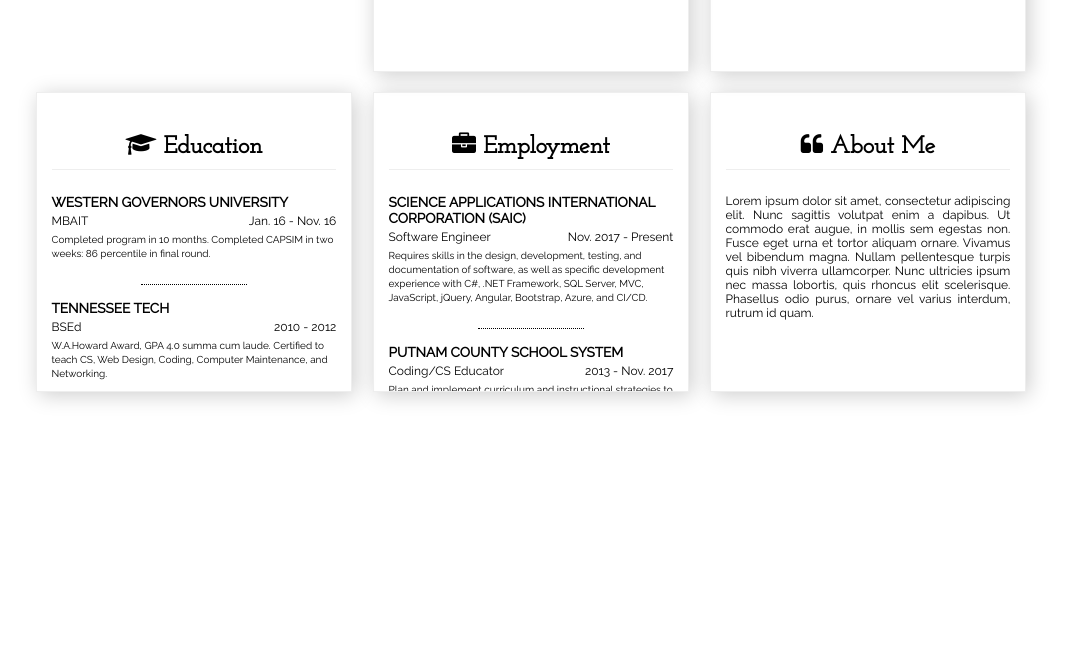
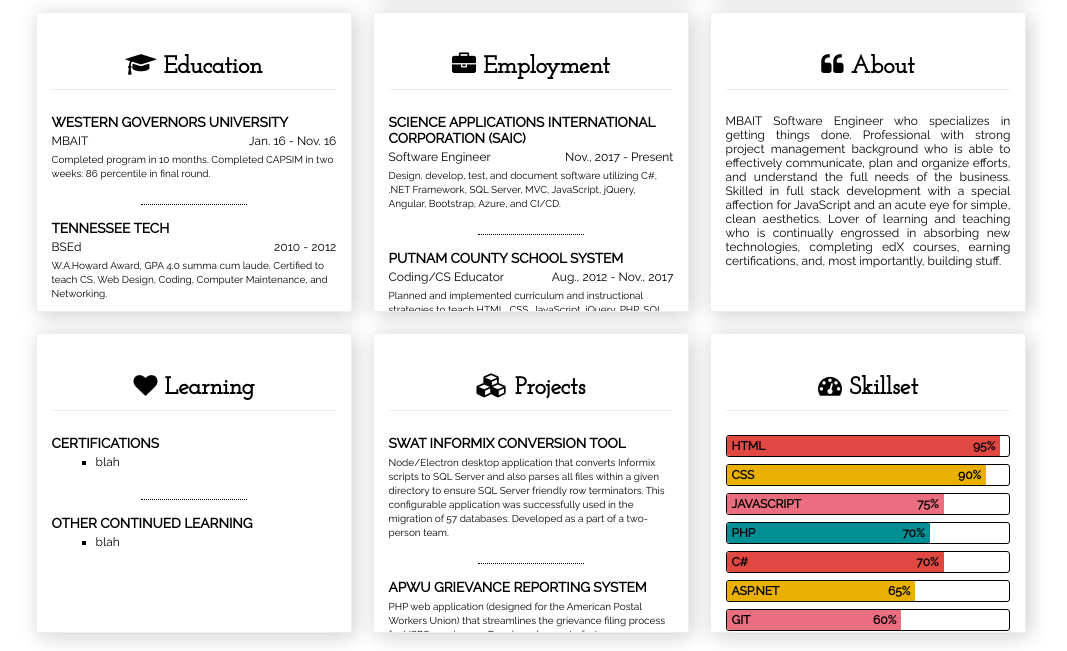
Before and after one commit to jWatsonDev/jWatsonDev.github.io, a plain HTML site: page index.html in a window 1280 px wide. Shown: the part 326-977 px from the top of the page, without its empty margins (109-1176 px from the left). Before the commit the page ends 816 px from the top, so only its background shows below. Drawn offline with Linux system fonts and the light colour scheme.

Commit message:
Add 3 more sections

```diff
--- a/index.html
+++ b/index.html
@@ -28,6 +28,7 @@
             <li><span class="desc">Location</span> Tennessee</li>
             <li><span class="desc">Birthday</span> 10 Sep. 1982 (35)</li>
             <li><span class="desc">Education</span> AS, BSEd, & MBAIT</li>
+            <!--<li><span class="desc">Certs</span> Certification Partners CIW Certifications: JavaScript Specialist, Web Design Specialist, Site Design Associate, Network Technology Associate, Internet Business Associate, and Web Foundations Specialist </li>-->
           </ul>
         </div>
         <div class="col-4">
@@ -38,15 +39,15 @@
           <ul class="get-in-touch">
             <li>
               <i class="fa fa-phone custom" aria-hidden="true"></i>
-              <span class="desc">Phone</span> 900.343.3434
+              <span class="desc">Google #</span> 931.251.9725
             </li>
             <li>
               <i class="fa fa-envelope custom" aria-hidden="true"></i>
-              <span class="desc">Email</span> jay@email.com
+              <span class="desc">Email</span> jaywatson2.0@outlook.com
             </li>
             <li>
               <i class="fa fa-cloud custom" aria-hidden="true"></i>
-              <span class="desc">Website</span> watsonweb.co
+              <span class="desc">Website</span> jwatsondev.github.io
             </li>
             <li>
               <i class="fa fa-linkedin custom" aria-hidden="true"></i>
@@ -55,6 +56,14 @@
             <li>
               <i class="fa fa-twitter custom" aria-hidden="true"></i>
               <span class="desc">Twitter</span> @jwatsonit
+            </li>
+            <li>
+              <i class="fa fa-codepen custom" aria-hidden="true"></i>
+              <span class="desc">Codepen</span> /jwatson2pt0
+            </li>
+            <li>
+              <i class="fa fa-github custom" aria-hidden="true"></i>
+              <span class="desc">Github</span> /jwatsondev
             </li>
           </ul>
         </div>
@@ -75,9 +84,16 @@
             <h4><strong>Tennessee Tech</strong></h4>
             <p>BSEd <span class="edu">2010 - 2012</span></p>
             <p><small>W.A.Howard Award, GPA 4.0 summa cum laude. Certified to teach CS, Web Design, Coding, Computer Maintenance, and Networking.</small></p>
+            <span class="bottom-bar"><span>
+          </div>
+          <div>
+            <h4><strong>Volunteer State Community College</strong></h4>
+            <p>ASGenEd <span class="edu">2008 - 2010</span></p>
+            <p><small>Lebkeucher Award, GPA 4.0</small></p>
+
           </div>
         </div>
-        <div class="col-4 edu-employ">
+        <div class="col-4 edu-employ" id="custom-scroll">
           <h3>
             <i class="fa fa-briefcase" aria-hidden="true"></i>
             Employment
@@ -85,23 +101,118 @@
           <div>
             <h4><strong>Science Applications International Corporation (SAIC)</strong></h4>
             <p>Software Engineer
-              <span class="edu">Nov. 2017 - Present</span></p>
-            <p><small>Requires skills in the design, development, testing, and documentation of software, as well as specific development experience with C#, .NET Framework, SQL Server, MVC, JavaScript, jQuery, Angular, Bootstrap, Azure, and CI/CD.</small></p>
+              <span class="edu">Nov., 2017 - Present</span></p>
+            <p><small>Design, develop, test, and document software utilizing C#, .NET Framework, SQL Server, MVC, JavaScript, jQuery, Angular, Bootstrap, Azure, and CI/CD.</small></p>
             <span class="bottom-bar"><span>
           </div>
           <div>
             <h4><strong>Putnam County School System</strong></h4>
             <p>Coding/CS Educator
-              <span class="edu">2013 - Nov. 2017</span></p>
-            <p><small>Plan and implement curriculum and instructional strategies to teach HTML, CSS, JavaScript/jQuery, PHP, MySQL (MySQLi/PDO), Java, and Adobe Photoshop.</small></p>
+              <span class="edu">Aug., 2012 - Nov., 2017</span></p>
+            <p><small>Planned and implemented curriculum and instructional strategies to teach HTML, CSS, JavaScript, jQuery, PHP, SQL, Java, core CS principles, and Adobe Photoshop. As a certified Google for Education Certified Trainer, conducted Google Apps trainings for county inservices, as well as other technology/Google event.</small></p>
+            <span class="bottom-bar"><span>
+          </div>
+          <div>
+            <h4><strong>Honest Abe Log Homes</strong></h4>
+            <p>Project Manager
+              <span class="edu">Mar., 2004 - Jan., 2009</span></p>
+            <p><small>Coordinated and managed sales for southeastern region of dealers. Created and maintained multiple websites, developed promotional and marketing material, and provided technical support for a nationwide dealer network and in-office personnel.</small></p>
           </div>
         </div>
         <div class="col-4">
           <h3>
             <i class="fa fa-quote-left" aria-hidden="true"></i>
-            About Me
+            About
           </h3>
-          <p class="about">Lorem ipsum dolor sit amet, consectetur adipiscing elit. Nunc sagittis volutpat enim a dapibus. Ut commodo erat augue, in mollis sem egestas non. Fusce eget urna et tortor aliquam ornare. Vivamus vel bibendum magna. Nullam pellentesque turpis quis nibh viverra ullamcorper. Nunc ultricies ipsum nec massa lobortis, quis rhoncus elit scelerisque. Phasellus odio purus, ornare vel varius interdum, rutrum id quam. </p>
+          <p class="about">MBAIT Software Engineer who specializes in getting things done. Professional with strong project management background who is able to effectively communicate, plan and organize efforts, and understand the full needs of the business. Skilled in full stack development with a special affection for JavaScript and an acute eye for simple, clean aesthetics. Lover of learning and teaching who is continually engrossed in absorbing new technologies, completing edX courses, earning certifications, and, most importantly, building stuff.</p>
+        </div>
+      </div>
+
+      <!-- LEARNING SECTION -->
+      <div class="row">
+        <div class="col-4 edu-employ learning" id="custom-scroll">
+          <h3>
+            <i class="fa fa-heart" aria-hidden="true"></i>
+            Learning
+          </h3>
+          <div>
+            <h4><strong>Certifications</strong></h4>
+            <ul>
+              <li>blah</li>
+            </ul>
+            <span class="bottom-bar"><span>
+          </div>
+          <div>
+            <h4><strong>Other Continued Learning</strong></h4>
+            <ul>
+              <li>blah</li>
+            </ul>
+          </div>
+        </div>
+
+        <!-- PROJECTS SECTION -->
+        <div class="col-4 edu-employ" id="custom-scroll">
+          <h3>
+            <i class="fa fa-cubes" aria-hidden="true"></i>
+            Projects
+          </h3>
+          <div>
+            <h4><strong>SWAT Informix Conversion Tool</strong></h4>
+            <p><small>Node/Electron desktop application that converts Informix scripts to SQL Server and also parses all files within a given directory to ensure SQL Server friendly row terminators. This configurable application was successfully used in the migration of 57 databases. Developed as a part of a two-person team.</small></p>
+            <span class="bottom-bar"><span>
+          </div>
+          <div>
+            <h4><strong>APWU Grievance Reporting System</strong></h4>
+            <p><small>PHP web application (designed for the American Postal Workers Union) that streamlines the grievance filing process for USPS employees. Developed as part of a two-person team.</small></p>
+            <span class="bottom-bar"><span>
+          </div>
+          <div>
+            <h4><strong>Simple Accounting Software</strong></h4>
+            <p><small>Utilized ASP.NET MVC, C#, MSSQL, JavaScript/jQuery, DataTables, and Bootstrap to develop this simple accounting software for photographers.</small></p>
+          </div>
+        </div>
+
+        <!-- SKILLSET SECTION -->
+        <div class="col-4" id="custom-scroll">
+          <h3>
+            <i class="fa fa-tachometer" aria-hidden="true"></i>
+            Skillset
+          </h3>
+
+          <div class="skills-bar-container">
+            <p>HTML</p>
+            <div class="skills html">95%</div>
+          </div>
+          <div class="skills-bar-container">
+            <p>CSS</p>
+            <div class="skills css">90%</div>
+          </div>
+          <div class="skills-bar-container">
+            <p>JavaScript</p>
+            <div class="skills js">75%</div>
+          </div>
+          <div class="skills-bar-container">
+            <p>PHP</p>
+            <div class="skills php">70%</div>
+          </div>
+
+          <div class="skills-bar-container">
+            <p>C#</p>
+            <div class="skills cs">70%</div>
+          </div>
+          <div class="skills-bar-container">
+            <p>ASP.NET</p>
+            <div class="skills asp">65%</div>
+          </div>
+          <div class="skills-bar-container">
+            <p>Git</p>
+            <div class="skills git">60%</div>
+          </div>
+          <div class="skills-bar-container">
+            <p>Bootstrap</p>
+            <div class="skills bootstrap">75%</div>
+          </div>
+
         </div>
       </div>
     </main>
--- a/styles.css
+++ b/styles.css
@@ -119,6 +119,59 @@ p.about {
 .edu-employ p {
   margin: 4px 0;
 }
+
+.learning ul {
+  margin: 4px;
+}
+
+
+
+
+
+.skills-bar-container {
+  position: relative;
+  box-sizing: border-box;
+  width: 100%;
+  border: 1px solid #000;
+  margin: 0 auto;
+  margin-bottom: 7px;
+  border-radius: 3px;
+}
+.skills-bar-container p {
+  position: absolute;
+  top: 3px;
+  left: 5px;
+  text-transform: uppercase;
+  margin: 0;
+  font-weight: bold;
+}
+.skills {
+    text-align: right;
+    padding-right: 5px;
+    line-height: 20px;
+    font-weight: bold;
+    font-size: 0.75em;
+    border-top-left-radius: 3px;
+    border-bottom-left-radius: 3px;
+}
+
+.html {width: 95%; background-color: #e24842;} /* papaya */
+.css {width: 90%; background-color: #e9b000;} /* mustard */
+.js {width: 75%; background-color: #eb6e80;} /* blush */
+.php {width: 70%; background-color: #008f95;} /* aqua */
+
+.cs {width: 75%; background-color: #e24842;} /* papaya */
+.asp {width: 65%; background-color: #e9b000;} /* mustard */
+.git {width: 60%; background-color: #eb6e80;} /* blush */
+.bootstrap {width: 75%; background-color: #008f95;} /* aqua */
+
+
+
+
+
+
+
+
 @media (max-width: 768px) {
   .container {
     width: 100%;
```
